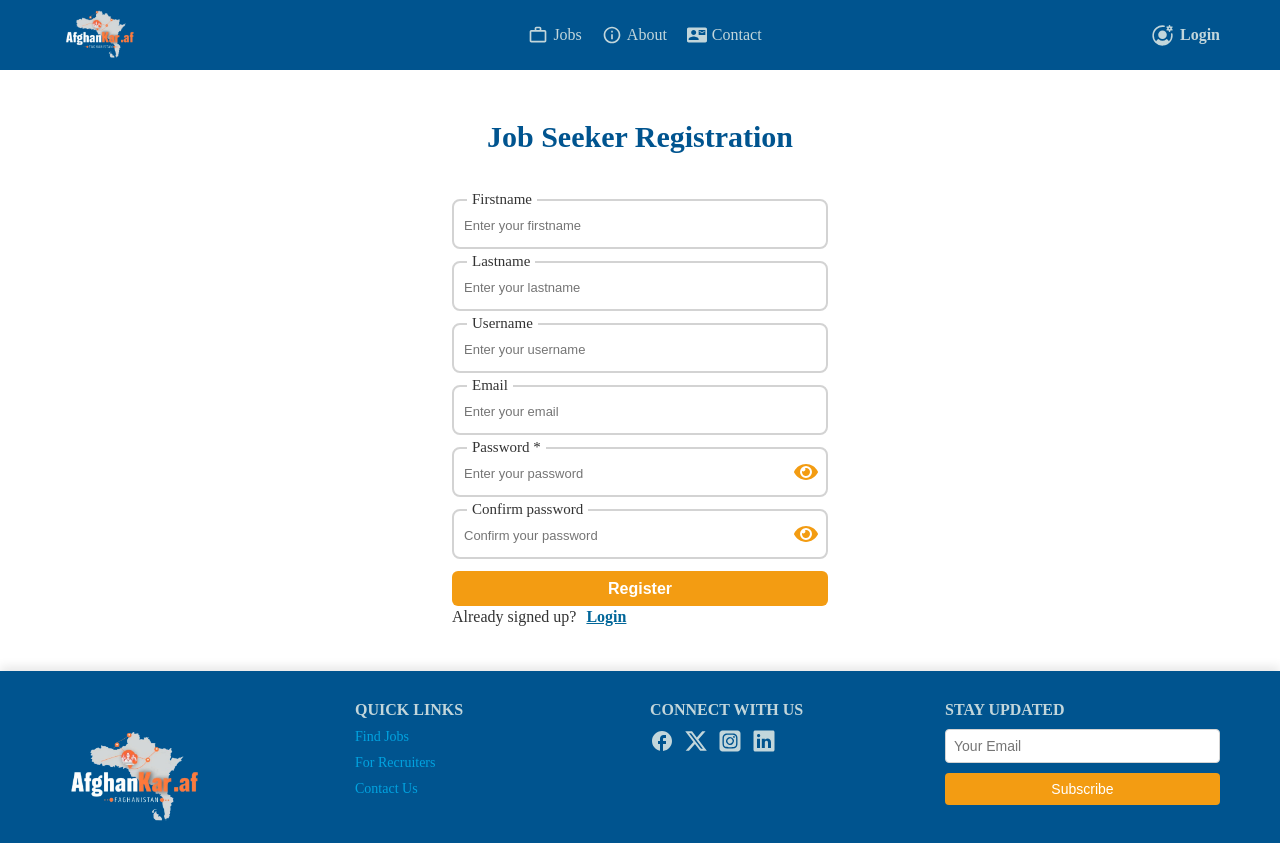
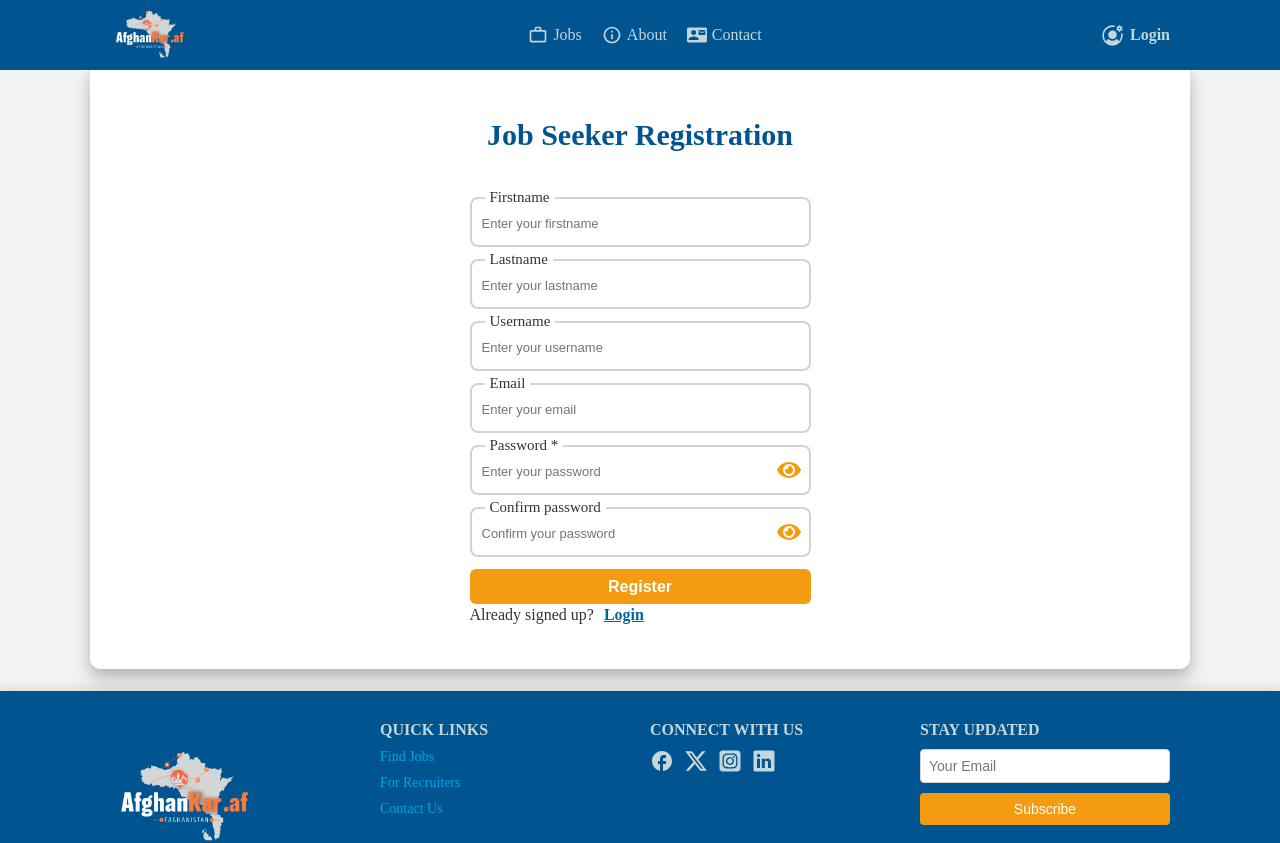
Before and after one commit to Naeemi7/AfghanKar.af, a React (Vite) app in the folder client/: page /job-seeker-registration in a window 1280 px wide. Shown: the top 843 px of the page. Built offline with nearby package versions, Linux system fonts and the light colour scheme.

Commit message:
the problem the the layout design has been fixed

```diff
--- a/client/src/styles/abstracts/_mixin.scss
+++ b/client/src/styles/abstracts/_mixin.scss
@@ -70,6 +70,6 @@
 // Mixin for Component layout design
 @mixin common-layout-template {
   width: 100%;
-  max-width: 120rem;
+  max-width: 110rem;
   margin: 0 auto;
 }
--- a/client/src/styles/layouts/layouts.scss
+++ b/client/src/styles/layouts/layouts.scss
@@ -5,13 +5,19 @@
 .app-grid {
   display: grid;
   grid-template-rows: auto 1fr auto;
-  min-height: 100vh;
+  background-color: $card-background-color;
 
-  // App-layout content
+  // Main App Layout Content
   .app-content {
     @include common-layout-template;
     padding: 2rem;
+    margin-bottom: 2rem;
+    border-bottom-left-radius: 1rem;
+    border-bottom-right-radius: 1rem;
+    min-height: 70vh;
     background-color: $background-color;
+    box-shadow: 0 6px 12px rgba(0, 0, 0, 0.15), 0 12px 24px rgba(0, 0, 0, 0.15);
+    transform: translateY(-2px);
   }
 }
 
@@ -20,12 +26,17 @@
 .recruiter-layout {
   display: flex;
   flex-direction: column;
+  align-items: center;
+  justify-content: flex-start;
+  padding: 2rem;
 }
 
-// Job Seeker and Recruiter content
+// Job Seeker and Recruiter Content
 .job-seeker-content,
 .recruiter-content {
   flex-grow: 1;
   padding: 2rem;
   background-color: $background-color;
+  border-radius: 12px;
+  box-shadow: 0 4px 8px rgba(0, 0, 0, 0.05);
 }
```
